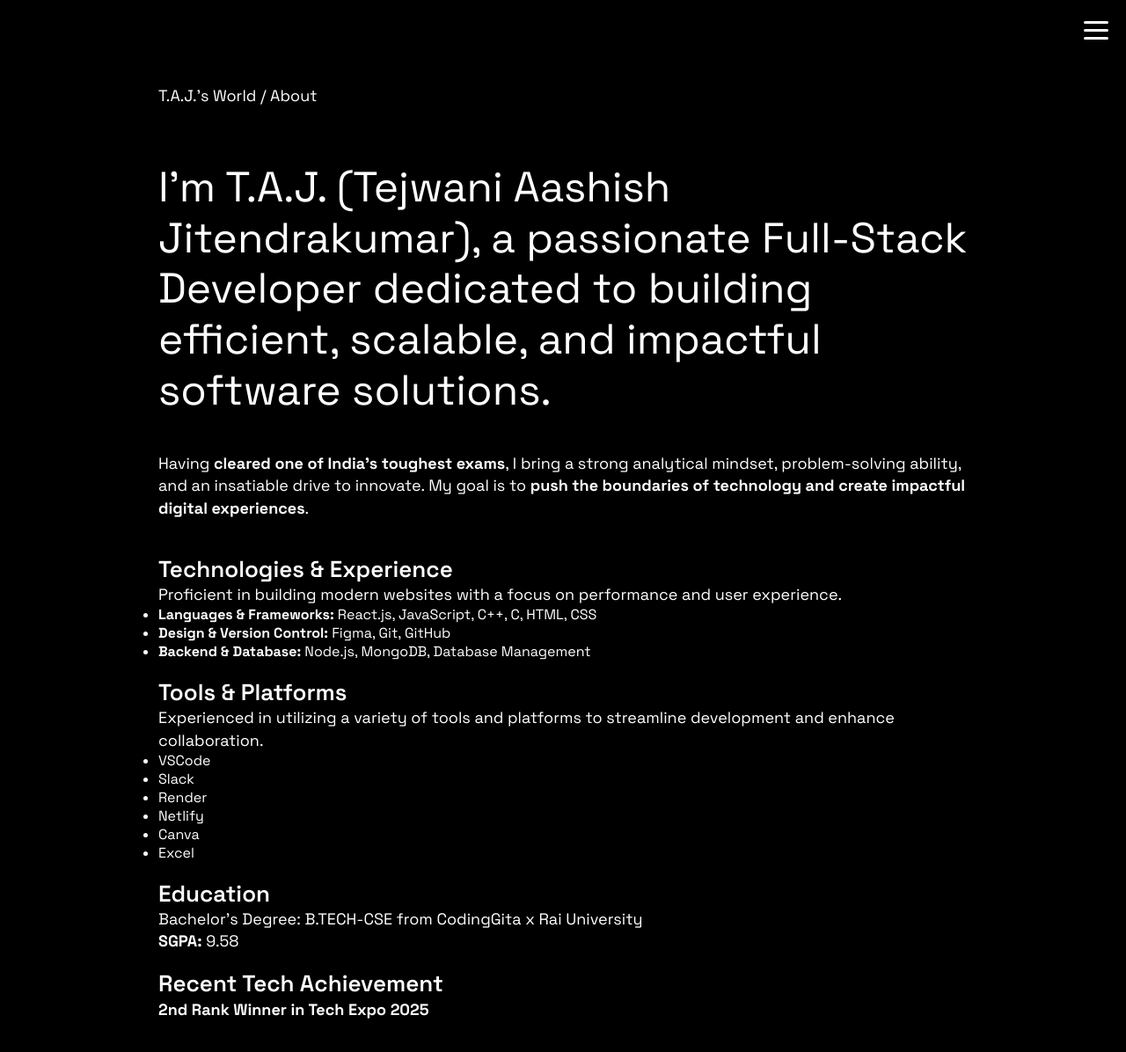
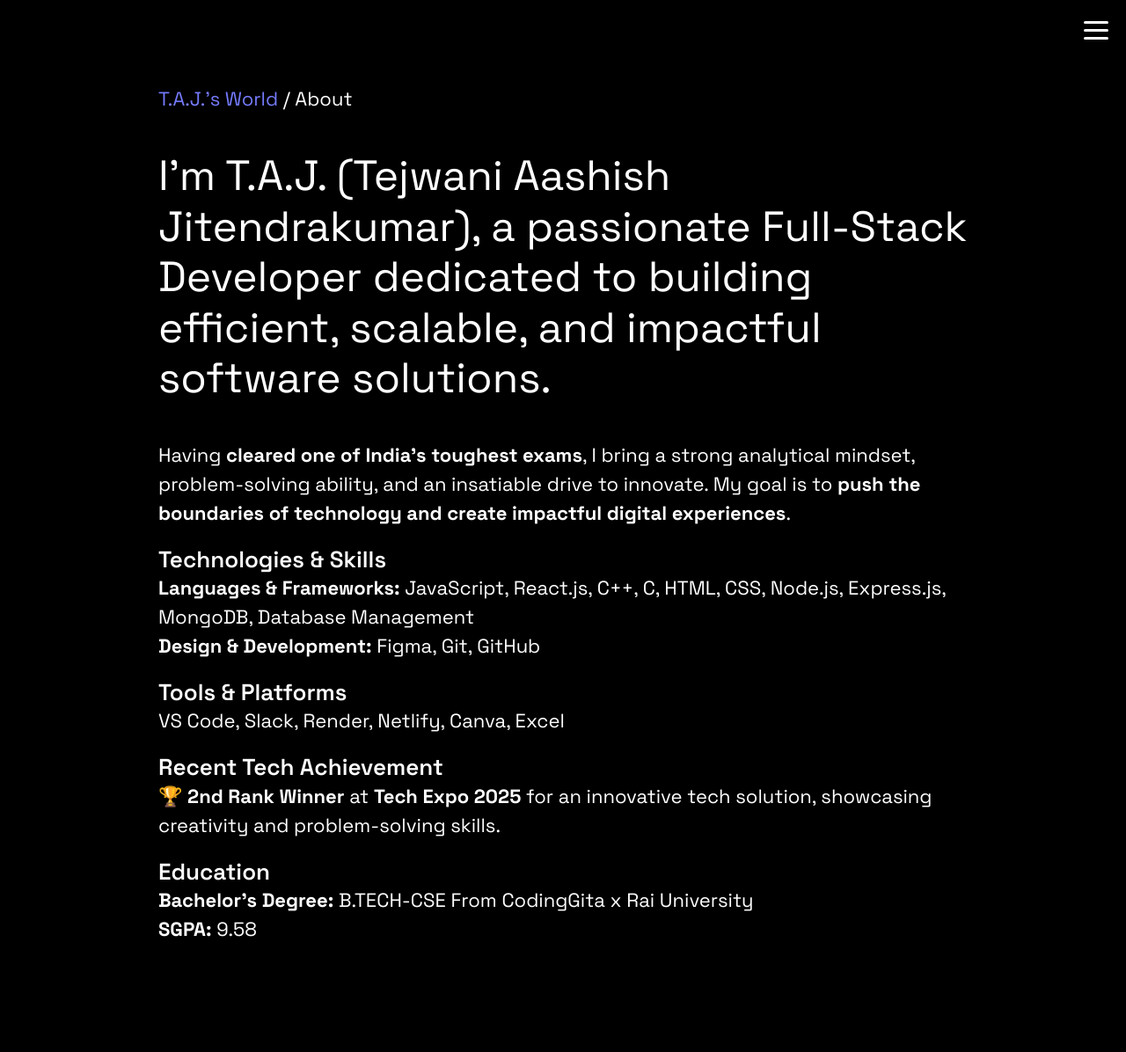
Before and after one commit to Aashish-gif/TAJ_World, a plain HTML site: page about.html in a window 1280 px wide. Shown: the whole page at 88% size. After the commit the page ends 1169 px from the top, so only its background shows below. Drawn offline with Linux system fonts and the light colour scheme.

Commit message:
Updatd About Section

```diff
--- a/about.html
+++ b/about.html
@@ -1,34 +1,30 @@
 <!DOCTYPE html>
 <html lang="en">
 <head>
-  <meta charset="UTF-8" />
-  <meta name="viewport" content="width=device-width, initial-scale=1.0" />
+    <meta charset="UTF-8">
+    <meta name="viewport" content="width=device-width, initial-scale=1.0">
     <title>T.A.J.'s World</title>
-  <link rel="stylesheet" href="css/style.css" />
-  <link rel="stylesheet" href="css/loader.css" />
-  <link rel="stylesheet" href="css/menu.css" />
-  <link rel="preconnect" href="https://fonts.googleapis.com" />
-  <link rel="preconnect" href="https://fonts.gstatic.com" crossorigin />
-  <link
-    href="https://fonts.googleapis.com/css2?family=Space+Grotesk:wght@300;400;500;600;700&display=swap"
-    rel="stylesheet"
-  />
-  <link rel="icon" type="image/png" href="img/favicon.png" sizes="16x16" />
+    <link rel="stylesheet" href="css/style.css">
+    <link rel="stylesheet" href="css/loader.css">
+    <link rel="stylesheet" href="css/menu.css">
+    <link rel="preconnect" href="https://fonts.googleapis.com">
+    <link rel="preconnect" href="https://fonts.gstatic.com" crossorigin>
+    <link href="https://fonts.googleapis.com/css2?family=Space+Grotesk:wght@300;400;500;600;700&display=swap" rel="stylesheet">
+    <link rel="icon" type="image/png" href="img/favicon.png" sizes="16x16">
 </head>
 
 <!-- Google tag (gtag.js) -->
 <script async src="https://www.googletagmanager.com/gtag/js?id=G-QPNWJ63XYC"></script>
 <script>
   window.dataLayer = window.dataLayer || [];
-  function gtag() {
-    dataLayer.push(arguments);
-  }
-  gtag("js", new Date());
+  function gtag(){dataLayer.push(arguments);}
+  gtag('js', new Date());
 
-  gtag("config", "G-QPNWJ63XYC");
+  gtag('config', 'G-QPNWJ63XYC');
 </script>
 
 <body style="background-color: black; color: white; max-width: 960px; margin: auto">
+
 <nav role="navigation">
     <div id="menuToggle">
         <input type="checkbox" />
@@ -44,60 +40,41 @@
     </div>
 </nav>
 
-  <div style="margin: 10% 20px;">
-    <p>
-      <a href="index.html" style="color: #fff; text-decoration: none;">T.A.J.'s World</a> / About
-    </p>
-    <br /><br /><br />
-    <h1>
-      I'm T.A.J. (Tejwani Aashish Jitendrakumar), a passionate Full-Stack Developer dedicated to building efficient, scalable, and impactful software solutions.
-    </h1>
-    <br /><br />
-    <p>
-      Having <strong>cleared one of India's toughest exams</strong>, I bring a strong analytical mindset, problem-solving ability, and an insatiable drive to innovate. My goal is to <strong>push the boundaries of technology and create impactful digital experiences</strong>.
-    </p>
-    <br /><br />
+<div style="margin: 10% 20px 10% 20px;">
+    <p2>
+        <a href="index.html">T.A.J.'s World</a> / About
+    </p2>
+    <br><br><br>
+    <h1>I'm T.A.J. (Tejwani Aashish Jitendrakumar), a passionate Full-Stack Developer dedicated to building efficient, scalable, and impactful software solutions.</h1>
+    <br><br>
+    <p2>Having <b>cleared one of India's toughest exams</b>, I bring a strong analytical mindset, problem-solving ability, and an insatiable drive to innovate. My goal is to <b>push the boundaries of technology and create impactful digital experiences</b>.</p2>
+    <br><br>
 
-    <!-- Technologies & Experience Section -->
-    <h2>Technologies & Experience</h2>
-    <p>
-      Proficient in building modern websites with a focus on performance and user experience.
-    </p>
-    <ul>
-      <li><strong>Languages & Frameworks:</strong> React.js, JavaScript, C++, C, HTML, CSS</li>
-      <li><strong>Design & Version Control:</strong> Figma, Git, GitHub</li>
-      <li><strong>Backend & Database:</strong> Node.js, MongoDB, Database Management</li>
-    </ul>
-    <br />
+    <h2>Technologies & Skills</h2>
+    <p2>
+        <b>Languages & Frameworks:</b> JavaScript, React.js, C++, C, HTML, CSS, Node.js, Express.js, MongoDB, Database Management <br>
+        <b>Design & Development:</b> Figma, Git, GitHub
+    </p2>
+    <br><br>
 
-    <!-- Tools Section -->
     <h2>Tools & Platforms</h2>
-    <p>
-      Experienced in utilizing a variety of tools and platforms to streamline development and enhance collaboration.
-    </p>
-    <ul>
-      <li>VSCode</li>
-      <li>Slack</li>
-      <li>Render</li>
-      <li>Netlify</li>
-      <li>Canva</li>
-      <li>Excel</li>
-    </ul>
-    <br />
+    <p2>
+        VS Code, Slack, Render, Netlify, Canva, Excel
+    </p2>
+    <br><br>
 
-    <!-- Education Section -->
+    <h2>Recent Tech Achievement</h2>
+    <p2>
+        🏆 <b>2nd Rank Winner</b> at <b>Tech Expo 2025</b> for an innovative tech solution, showcasing creativity and problem-solving skills.
+    </p2>
+    <br><br>
+
     <h2>Education</h2>
-    <p>
-      Bachelor's Degree: B.TECH-CSE from CodingGita x Rai University<br />
-      <strong>SGPA:</strong> 9.58
-    </p>
-    <br />
+    <p2>
+        <b>Bachelor's Degree:</b> B.TECH-CSE From CodingGita x Rai University <br>
+        <b>SGPA:</b> 9.58
+    </p2>
+</div>
 
-    <!-- Recent Tech Achievement Section -->
-    <h2>Recent Tech Achievement</h2>
-    <p>
-      <strong>2nd Rank Winner in Tech Expo 2025</strong>
-    </p>
-  </div>
 </body>
 </html>
```
Lines whose indentation alone changed are shown as unchanged.
